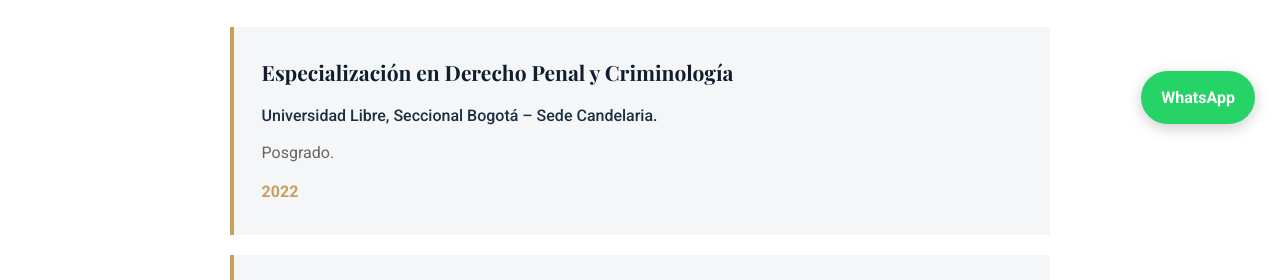
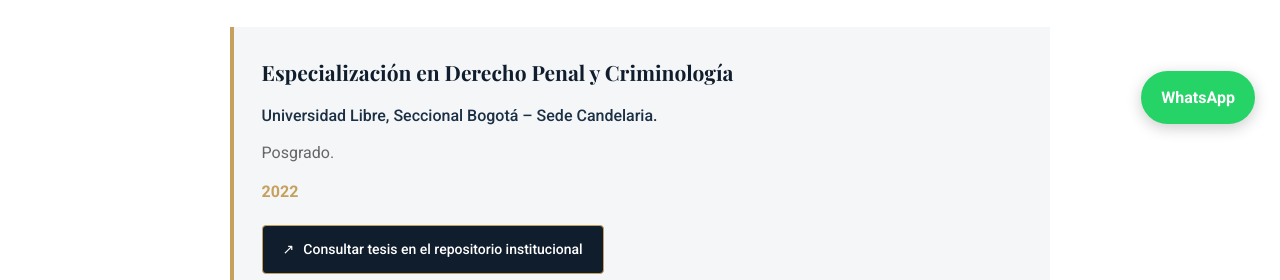
Before and after one commit to Leonardoabogado/leonardo, a plain HTML site: page formacion.html in a window 1280 px wide. Shown: the part 651-931 px from the top of the page. Drawn offline with nearby package versions, Linux system fonts and the light colour scheme.

Commit message:
Update formacion.html

```diff
--- a/formacion.html
+++ b/formacion.html
@@ -132,7 +132,28 @@
                 font-size: 19px;
             }
         }
+/* BOTÓN DE CONSULTA DE TESIS */
+.thesis-link {
+    display: inline-flex;
+    align-items: center;
+    gap: 9px;
+    margin-top: 18px;
+    padding: 12px 20px;
+    background: var(--navy);
+    color: var(--white);
+    text-decoration: none;
+    border: 1px solid var(--gold);
+    border-radius: 4px;
+    font-size: 14px;
+    font-weight: 500;
+    transition: all 0.3s ease;
+}
 
+.thesis-link:hover {
+    background: var(--gold);
+    color: var(--navy);
+    transform: translateY(-2px);
+}
     </style>
 </head>
 
@@ -184,7 +205,14 @@
                 <p>Posgrado.</p>
 
                 <p class="date">2022</p>
-
+<a
+    href="https://repository.unilibre.edu.co/items/4fdeba42-1357-41fd-9160-dc563fe07881"
+    class="thesis-link"
+    target="_blank"
+    rel="noopener noreferrer"
+>
+    <span>↗</span> Consultar tesis en el repositorio institucional
+</a>
             </article>
 
 
```
